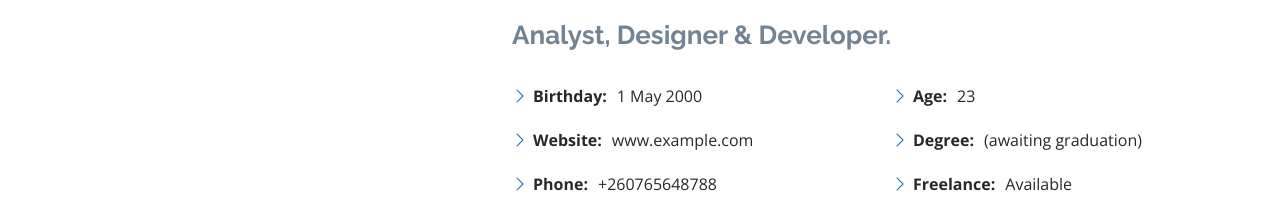
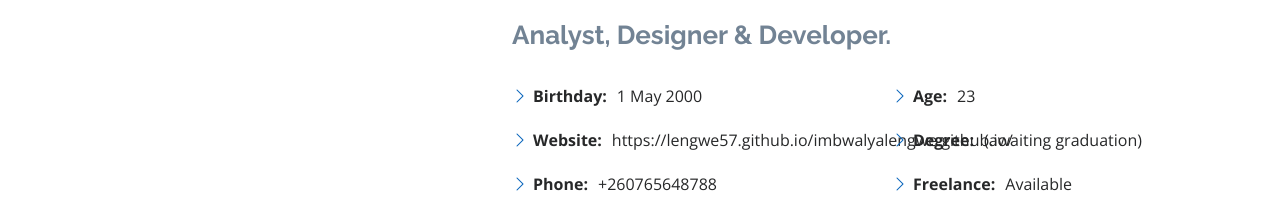
Before and after one commit to Lengwe57/imbwalyalengwe.github.io, a plain HTML site: page index.html in a window 1280 px wide. Shown: the part 1020-1233 px from the top of the page. Drawn offline with nearby package versions, Linux system fonts and the light colour scheme.

Commit message:
Update index.html

```diff
--- a/index.html
+++ b/index.html
@@ -76,7 +76,7 @@
               <div class="col-lg-6">
                 <ul>
                   <li><i class="bi bi-chevron-right"></i> <strong>Birthday:</strong> <span>1 May 2000</span></li>
-                  <li><i class="bi bi-chevron-right"></i> <strong>Website:</strong> <span>www.example.com</span></li>
+                  <li><i class="bi bi-chevron-right"></i> <strong>Website:</strong> <span>https://lengwe57.github.io/imbwalyalengwe.github.io/</span></li>
                   <li><i class="bi bi-chevron-right"></i> <strong>Phone:</strong> <span>+260765648788</span></li>
                   <li><i class="bi bi-chevron-right"></i> <strong>City:</strong> <span>Lusaka, Zambia</span></li>
                 </ul>
```
